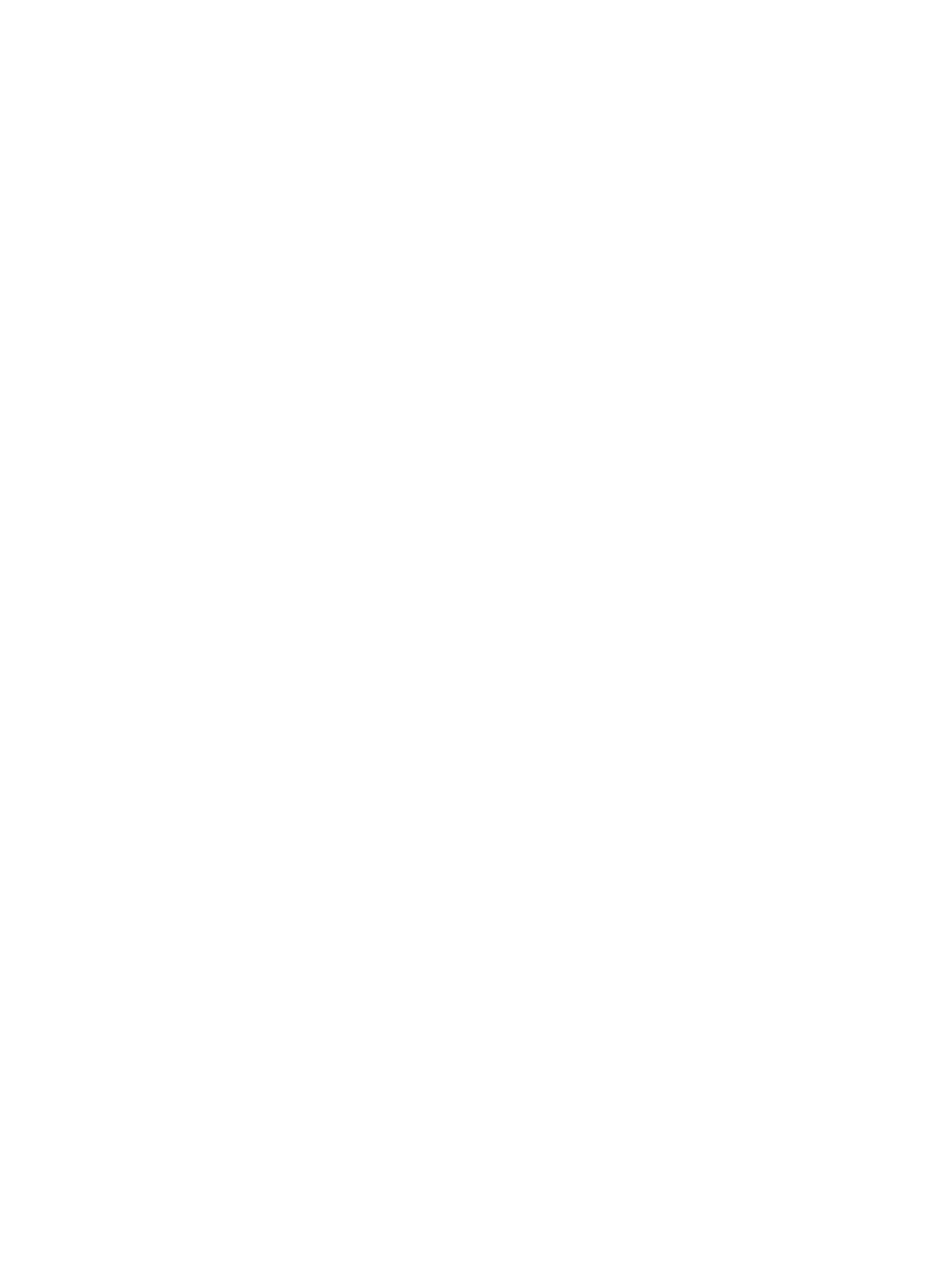
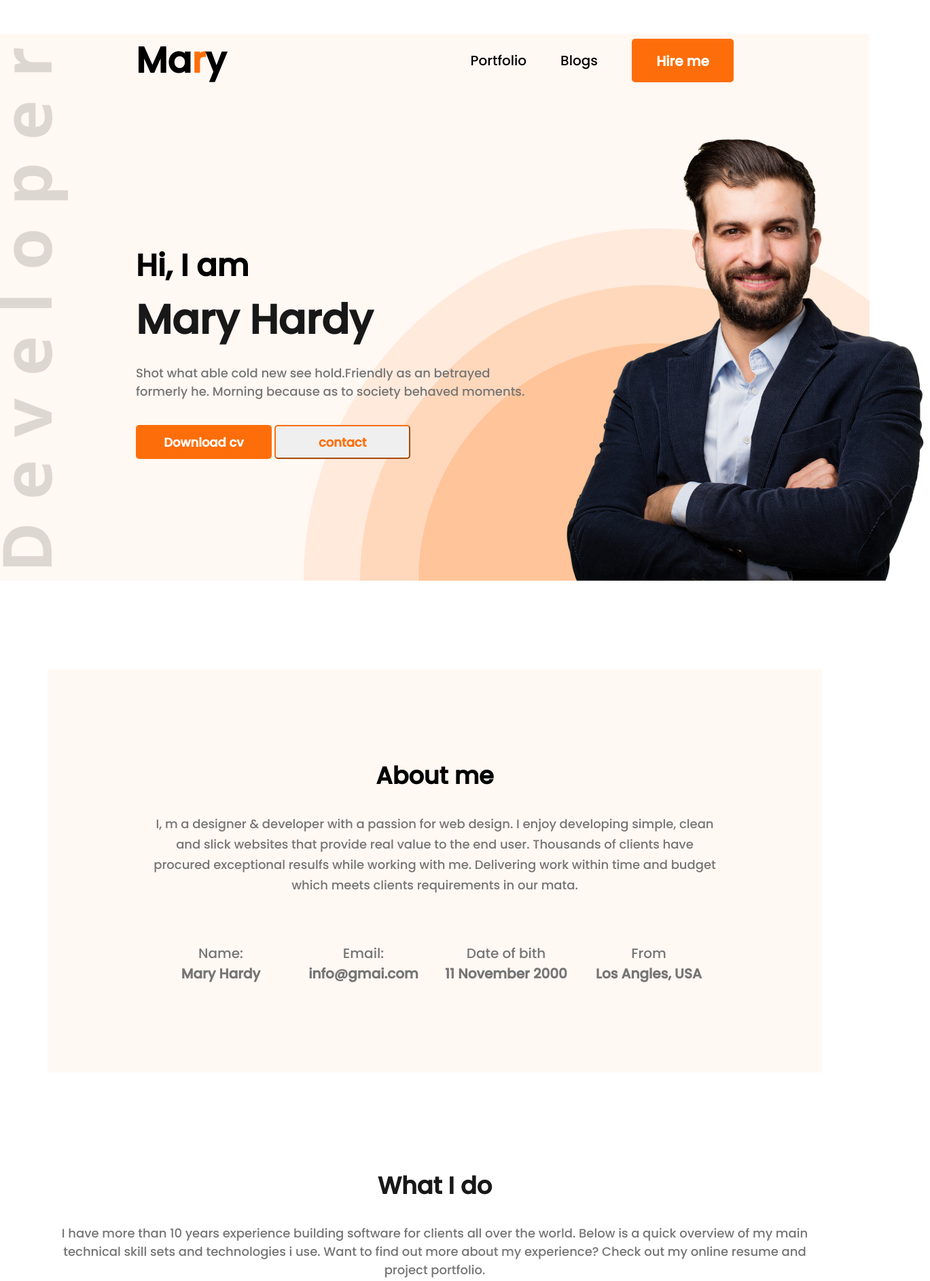
Before and after one commit to Shihab0077/developer-portfolio, a plain HTML site: page index.html in a window 1280 px wide. Shown: the top 1884 px of the page at 68% size, 1369 px wide, since content can reach past the window. Before the commit the page ends 800 px from the top, so only its background shows below. Drawn offline with Linux system fonts and the light colour scheme.

Commit message:
third commit

```diff
--- a/index.html
+++ b/index.html
@@ -5,9 +5,93 @@
     <meta http-equiv="X-UA-Compatible" content="IE=edge">
     <meta name="viewport" content="width=device-width, initial-scale=1.0">
     <link rel="stylesheet" href="styles/portfolio.css">
+    <link rel="preconnect" href="https://fonts.googleapis.com"><link rel="preconnect" href="https://fonts.gstatic.com" crossorigin><link href="https://fonts.googleapis.com/css2?family=Open+Sans&family=Poppins:wght@500&display=swap" rel="stylesheet">
     <title> Developer Portfolio </title>
 </head>
 <body>
+    <header class="header">
+        <nav class="nav-title">
+            <h3>Ma<span class="txt-primary">r</span>y</h3>
+            <ul>
+                <li>Portfolio</li>
+                <li>Blogs</li>
+                <li> <button class="nav-btn"> Hire me</button> </li>
+            </ul>
+        </nav>
+        <div class="head-banner">
+            <div>
+                <h3 class="banner-title">Hi, I am</h3>
+                <h1 class="banner-subtitle">Mary Hardy</h1>
+                <p class="banner-description">Shot what able cold new see hold.Friendly as an betrayed formerly he. Morning because as to society behaved moments.</p>
+                <button  class="dowload-button">Download cv</button>
+               <button class="con-btn">contact</button>
+            </div>
+            <img src="images/hardy.png" alt="">
+
+        </div>
+
+    </header>
+    <main>
+        <section class="about">
+            <h2 class="about-title">About me</h2>
+            <p class="about-description">I, m a designer & developer with a passion for web design. I enjoy developing simple, clean and slick websites that provide real value to the end user. Thousands of clients have procured exceptional resulfs while working with me. Delivering work within time and budget which meets clients requirements in our mata.</p>
+            <div class="about-container">
+                <div class="about-info">
+                    <p class="about-info-title">Name:</p>
+                    <p class="about-info-description">Mary Hardy</p>
+                </div>
+                <div class="about-info">
+                    <p class="about-info-title">Email:
+
+                    </p>
+                    <p class="about-info-description">info@gmai.com</p>
+                </div>
+                <div class="about-info">
+                    <p class="about-info-title">Date of bith </p>
+                    <p class="about-info-description">11 November 2000</p>
+                </div>
+                <div class="about-info">
+                    <p class="about-info-title">From</p>
+                    <p class="about-info-description">Los Angles, USA</p>
+                </div>
+            </div>
+        </section>
+        <section class="what-i">
+            <h3 class="what-i-do">What I do</h3>
+            <p class="description">I have more than 10 years experience building software for clients all over the world. Below is a quick overview of my main technical skill sets and technologies i use. Want to find out more about my experience? Check out my online resume and project portfolio.</p>
+<div class="skills-container">
+    <div class="skill">
+        <img src="images/icons/js.png" alt="">
+        <p class="skill-title">Vanilla javascript</p>
+        <p class="skill-description">List skill/technologies here. You can change the icon above to any of the 1500+ FontAwesome 5 free icons available. Aenean commodo ligula eget dolor.</p>
+    </div>
+    <div class="skill">
+        <img src="images/icons/react.png" alt="">
+        <p class="skill-title">React</p>
+        <p class="skill-description">List skill/technologies here. You can change the icon above to any of the 1500+ FontAwesome 5 free icons available. Aenean commodo ligula eget dolor.</p>
+    </div>
+    <div class="skill">
+        <img src="images/icons/nodejs.png" alt="">
+        <p class="skill-title">json</p>
+        <p class="skill-description">List skill/technologies here. You can change the icon above to any of the 1500+ FontAwesome 5 free icons available. Aenean commodo ligula eget dolor.</p>
+    </div>
+    <div class="skill">
+        <img src="images/icons/mongo.png" alt="">
+        <p class="skill-title">Mongo-DB</p>
+        <p class="skill-description">List skill/technologies here. You can change the icon above to any of the 1500+ FontAwesome 5 free icons available. Aenean commodo ligula eget dolor.</p>
+    </div>
+</div>
+        </section>
+
+        <section class="resume">
+            <h3 class="section-title"> A Summary of my      resume</h3>
+
+        </section>
+    </main>
+
+    <footer>
+
+    </footer>
 
 </body>
 </html>
--- a/styles/portfolio.css
+++ b/styles/portfolio.css
@@ -0,0 +1,189 @@
+*{
+    margin: 0;
+    font-family: 'Open Sans', sans-serif;
+    font-family: 'Poppins', sans-serif;
+}
+
+.header{
+    background-color:#FFF8F3; ;
+    background-image: url(../images/header_bg.png), url(../images/developer.png);
+    background-repeat: no-repeat;
+    background-position: bottom right , left;
+}
+.txt-primary{
+    color: #FD6E0A;
+
+}
+.nav-title{
+    display: flex;
+    justify-content: space-between;
+    margin: 50px 200px;
+    font-size: 45px;
+}
+nav ul{
+    display: flex;
+    list-style: none;
+    align-items: center;
+
+}
+nav li{
+    margin-left: 50px;
+    font-size: 20px;
+
+}
+.nav-btn{
+    background-color: #FD6E0A;
+    border: none;
+    border-radius: 5px;
+    color: #FFFFFF;
+    width: 150px;
+    height: 64px;
+    font-weight: 700;
+    font-size: 20px;
+    padding: 18px 35px;
+}
+.head-banner{
+    display: flex;
+    margin-left: 200px;
+    align-items: center;
+
+}
+.banner-title{
+
+font-weight: 600;
+font-size: 45px;
+
+}
+.banner-subtitle{
+    font-weight: 700;
+    font-size: 60px;
+    color: #181818;
+    margin-bottom: 20px;
+}
+.banner-description{
+    width: 585px;
+height: 60px;
+    font-weight: 400;
+font-size: 18px;
+color: #757575;
+margin-bottom: 30px;
+}
+.dowload-button{
+    background-color: #FD6E0A;
+    border: none;
+    border-radius: 5px;
+    color: #FFFFFF;
+    width: 200px;
+    height: 50px;
+    font-weight: 700;
+    font-size: 18px;
+}
+.con-btn{
+    border-radius: 5px;
+    border-color: #FD6E0A;
+    color: #FD6E0A;
+    width: 200px;
+    height: 50px;
+    font-weight: 700;
+    font-size: 18px;
+}
+main{
+    max-width: 1140px;
+    margin: 0 auto;
+}
+.about{
+    margin-top: 130px;
+    background: #FFF8F3;
+    padding: 130px 150px;
+    text-align: center;
+}
+.about-title
+{
+
+    font-weight: 700;
+font-size: 35px;
+margin-bottom: 30px;
+}
+.about-description{
+    font-weight: 400;
+font-size: 18px;
+line-height: 30px;
+color: #757575;
+;
+justify-content: space-between;
+}
+.about-container{
+    display: flex;
+    justify-content: space-around;
+    margin-top: 30px;
+}
+.about-info{
+    width: 800px;
+height: 60px;
+padding-top: 40px;
+}
+.about-info-title{
+    font-weight: 400;
+    font-size: 20px;
+    color: #757575;
+}
+.about-info-description{
+    font-weight: 600;
+    font-size: 20px;
+    color: #757575;
+}
+.what-i{
+    margin-top: 140px;
+    text-align: center;
+
+}
+.what-i-do{
+    font-weight: 700;
+    font-size: 35px;
+    color: #181818;
+    text-align: center;
+}
+.description{
+
+    font-weight: 400;
+font-size: 18px;
+color: #757575;
+padding-top: 30px;
+}
+.skills-container{
+    display: flex;
+    margin-top: 40px;
+    gap: 25px;
+}
+.skill{background: #FFFFFF;
+    box-shadow: 0px 6px 50px rgba(0, 0, 0, 0.06);
+    border-radius: 5px;
+
+}
+.skill-title{
+    font-weight: 700;
+font-size: 20px;
+line-height: 27px;
+text-align: center;
+margin-top: 30px;
+margin-bottom: 20px;
+
+}
+.skill-description{
+    font-weight: 400;
+font-size: 16px;
+line-height: 28px;
+color: #757575;
+padding:0 20px ;
+text-align: center;
+justify-content: space-between;
+}
+.resume{
+    margin-top: 150px;
+}
+.section-title{
+    font-weight: 700;
+font-size: 35px;
+text-align: center;
+margin-bottom: 150px;
+}
```
